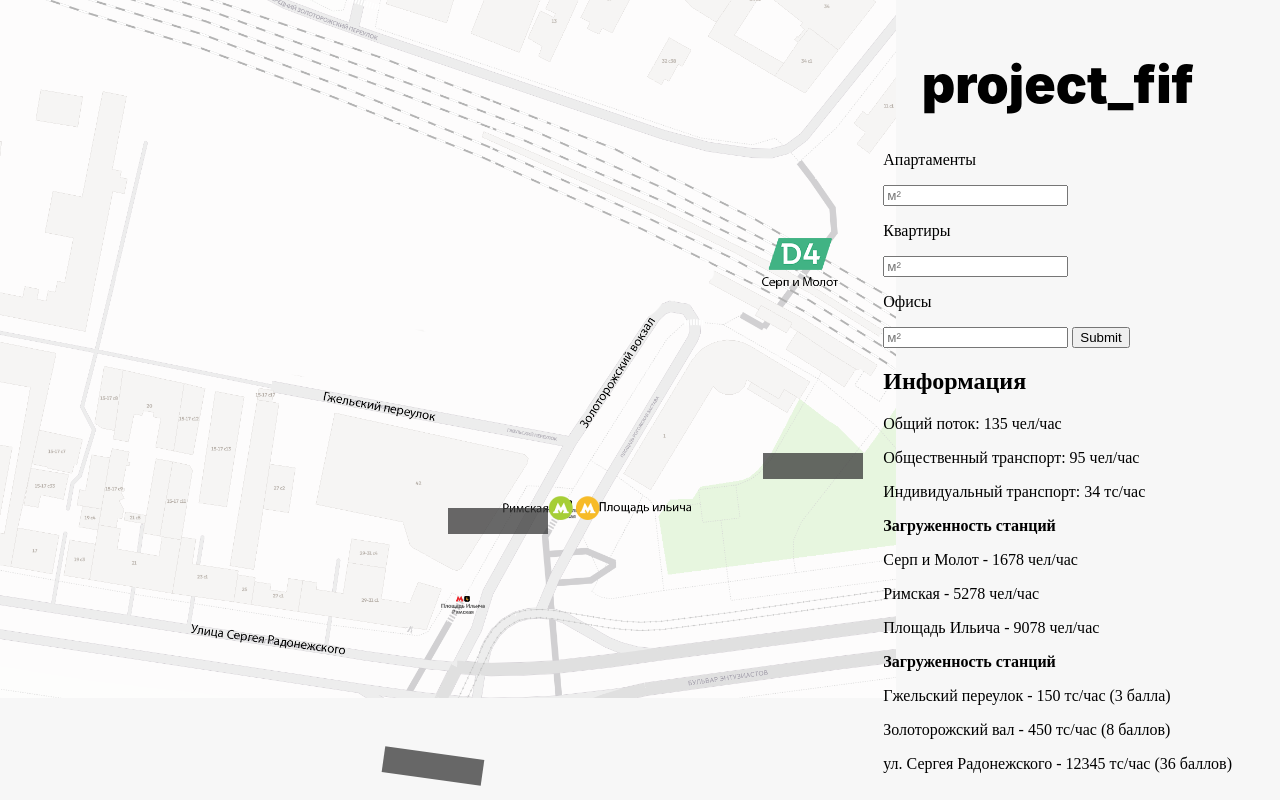
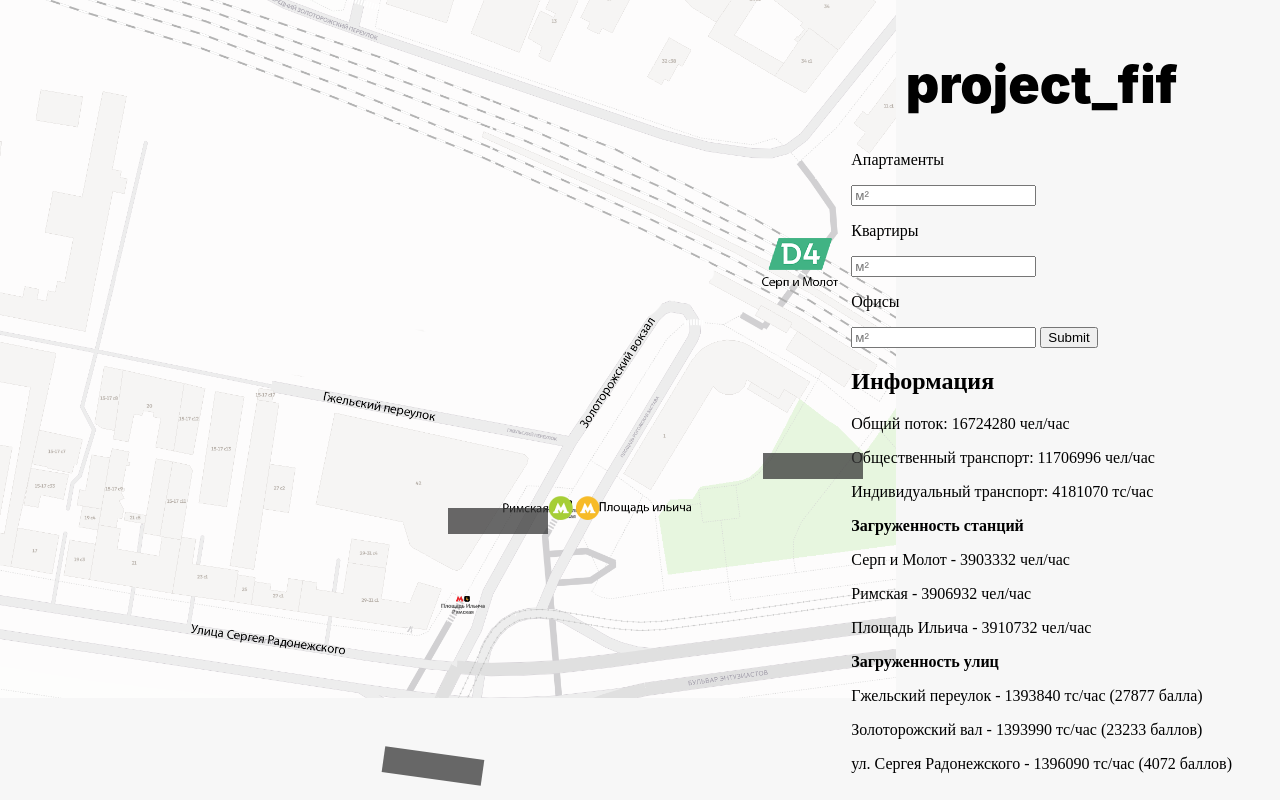
Before and after one commit to catvibriss/fif_issue, a Django app: page / in a window 1280 px wide. Run offline with Django 4.2, Linux system fonts and the light colour scheme.

Commit message:
работает

```diff
--- a/MosGorTrans/forecast/templates/forecast/index.html
+++ b/MosGorTrans/forecast/templates/forecast/index.html
@@ -28,13 +28,13 @@
 				<p>Общественный транспорт: {{data.3}} чел/час</p>
 				<p>Индивидуальный транспорт: {{data.2}} тс/час
 				<p><b>Загруженность станций</b></p>
-				<p>Серп и Молот - 1678 чел/час</p>
-				<p>Римская - 5278 чел/час</p>
-				<p>Площадь Ильича - 9078 чел/час</p>
-				<p><b>Загруженность станций</b></p>
-				<p>Гжельский переулок - 150 тс/час (3 балла)</p>
-				<p>Золоторожский вал - 450 тс/час (8 баллов)</p>
-				<p>ул. Сергея Радонежского - 12345 тс/час (36 баллов)</p>
+				<p>Серп и Молот - {{data.1.2.1}} чел/час</p>
+				<p>Римская - {{data.1.1.1}} чел/час</p>
+				<p>Площадь Ильича - {{data.1.0.1}} чел/час</p>
+				<p><b>Загруженность улиц</b></p>
+				<p>Гжельский переулок - {{data.0.0.1}} тс/час ({{data.0.0.2}} балла)</p>
+				<p>Золоторожский вал - {{data.0.1.1}} тс/час ({{data.0.1.2}} баллов)</p>
+				<p>ул. Сергея Радонежского - {{data.0.2.1}} тс/час ({{data.0.2.2}} баллов)</p>
 			</form>
 
 			</div>
--- a/MosGorTrans/formulas/config.json
+++ b/MosGorTrans/formulas/config.json
@@ -1,11 +1,11 @@
 {
     "appartaments": {
-        "area": 10000,
+        "area": 1234567890,
         "rate": 25
     },
     "auto_occupancy_rate": 1.2,
     "living": {
-        "area": 10000,
+        "area": 1234567890,
         "rate": 45
     },
     "metro_stantions": [
@@ -29,7 +29,7 @@
         }
     ],
     "office": {
-        "area": 10000,
+        "area": 1234567890,
         "rate": 35
     },
     "peak_hour_load": {
--- a/MosGorTrans/formulas/main.py
+++ b/MosGorTrans/formulas/main.py
@@ -112,7 +112,6 @@ if __name__ == '__main__': # для тестов
     data = load_database()
     pprint(count_values(data))
 
-
 '''
 что значит вывод
 возвращается список из 4-ёх элементов:
```
